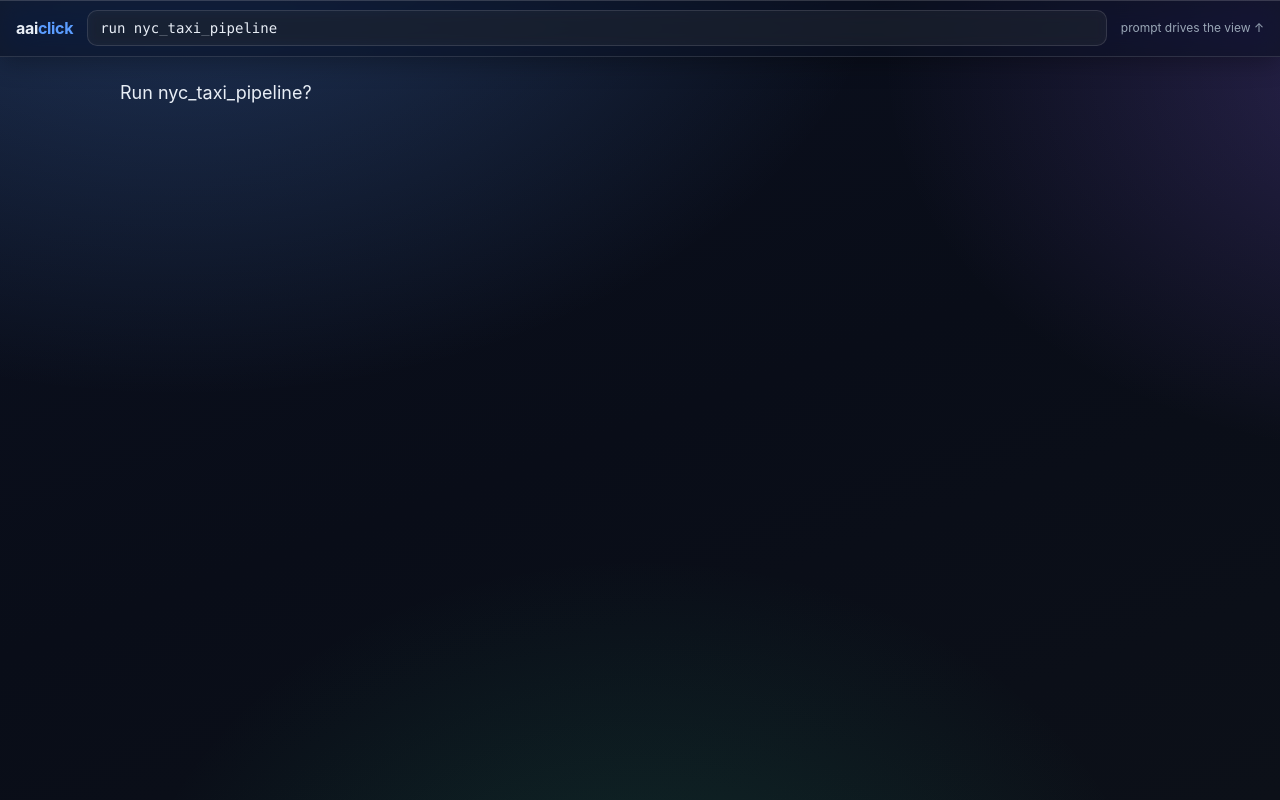
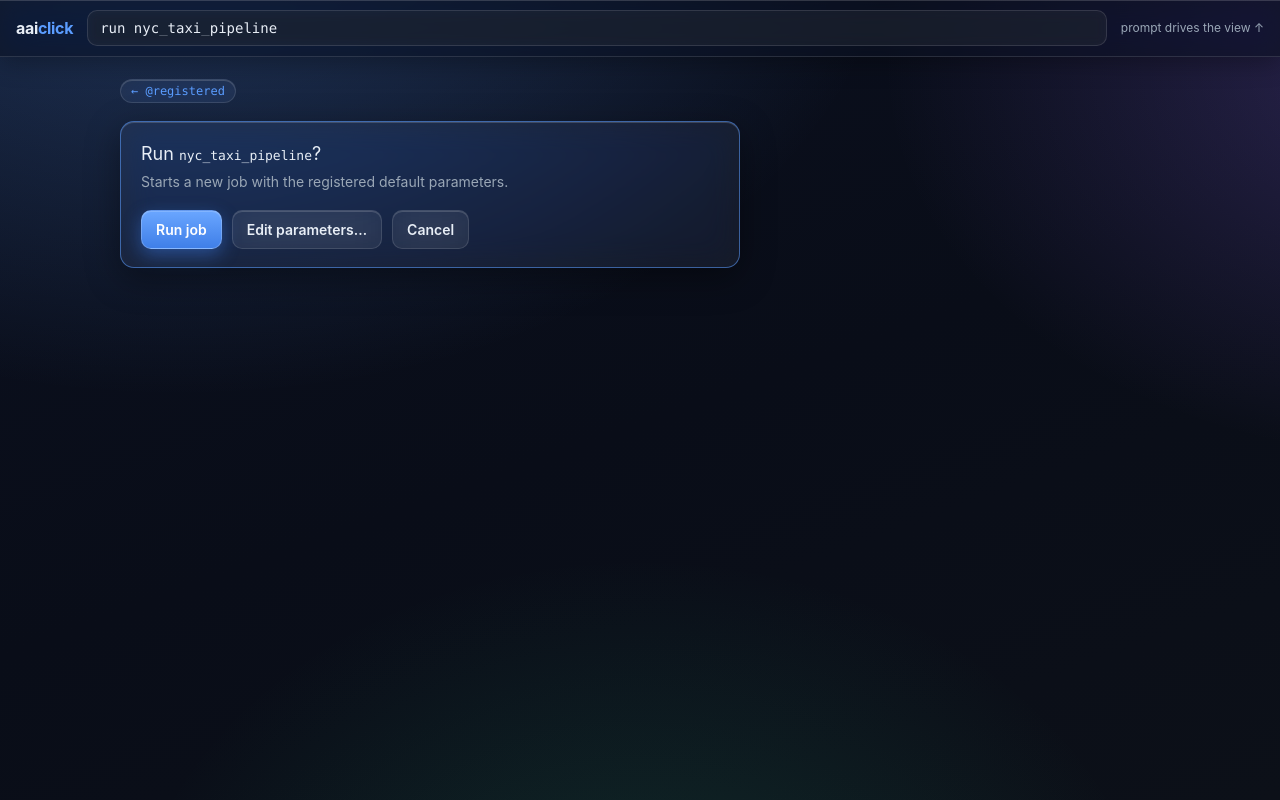
Before and after one commit to kolodkin/aaiclick, a React (Vite) app: page / in a window 1280 px wide. Both pictures are taken after a click on the element 640 px from the left and 506 px from the top of the page. Built offline with nearby package versions, Linux system fonts and the light colour scheme.

Commit message:
feat(ui): implement run confirm and run form views

```diff
--- /dev/null
+++ b/src/views/RunConfirm.tsx
@@ -0,0 +1,43 @@
+import { useRunJob } from "../api/hooks";
+import { Chips } from "../components/Chips";
+import { Panel } from "../components/Panel";
+import { useToast } from "../components/Toast";
+
+export function RunConfirm({ name, onPrompt }: { name: string; onPrompt: (v: string) => void }) {
+  const run = useRunJob();
+  const toast = useToast();
+  const onRun = () =>
+    run.mutate(
+      { name },
+      {
+        onSuccess: (job) => {
+          toast(`Started ${name} — job #${job.id}`);
+          onPrompt(`@job ${name}`);
+        },
+        onError: (e) => toast(`Run failed: ${e.message}`),
+      },
+    );
+
+  return (
+    <>
+      <Chips chips={[{ label: "← @registered", cmd: "@registered" }]} onPrompt={onPrompt} />
+      <Panel className="confirm info">
+        <h2>
+          Run <span className="mono">{name}</span>?
+        </h2>
+        <p className="sub">Starts a new job with the registered default parameters.</p>
+        <div className="form-actions">
+          <button className="btn btn-primary" disabled={run.isPending} onClick={onRun}>
+            Run job
+          </button>
+          <button className="btn" onClick={() => onPrompt(`run ${name} ?`)}>
+            Edit parameters…
+          </button>
+          <button className="btn" onClick={() => onPrompt("@registered")}>
+            Cancel
+          </button>
+        </div>
+      </Panel>
+    </>
+  );
+}
--- /dev/null
+++ b/src/views/RunForm.tsx
@@ -0,0 +1,66 @@
+import { useState } from "react";
+import { useRunJob } from "../api/hooks";
+import { Chips } from "../components/Chips";
+import { Panel } from "../components/Panel";
+import { useToast } from "../components/Toast";
+
+export function RunForm({ name, onPrompt }: { name: string; onPrompt: (v: string) => void }) {
+  const run = useRunJob();
+  const toast = useToast();
+  const [kwargs, setKwargs] = useState("{}");
+  const [preservation, setPreservation] = useState("");
+
+  const onRun = () => {
+    let parsed: Record<string, unknown>;
+    try {
+      parsed = JSON.parse(kwargs || "{}");
+    } catch {
+      toast("kwargs is not valid JSON");
+      return;
+    }
+    run.mutate(
+      { name, kwargs: parsed, preservation_mode: preservation || null },
+      {
+        onSuccess: (job) => {
+          toast(`Started ${name} — job #${job.id}`);
+          onPrompt(`@job ${name}`);
+        },
+        onError: (e) => toast(`Run failed: ${e.message}`),
+      },
+    );
+  };
+
+  return (
+    <>
+      <Chips chips={[{ label: "← @registered", cmd: "@registered" }]} onPrompt={onPrompt} />
+      <Panel>
+        <h2>
+          Run <span className="mono">{name}</span>
+        </h2>
+        <p className="sub">POST /api/v0/jobs:run — edit parameters before launching.</p>
+        <div className="field">
+          <label>
+            kwargs <span className="help">— JSON passed to the job entrypoint</span>
+          </label>
+          <textarea rows={5} value={kwargs} onChange={(e) => setKwargs(e.target.value)} />
+        </div>
+        <div className="field">
+          <label>Preservation mode</label>
+          <select value={preservation} onChange={(e) => setPreservation(e.target.value)}>
+            <option value="">(registered default)</option>
+            <option value="NONE">NONE</option>
+            <option value="TEMP_NAMED">TEMP_NAMED</option>
+          </select>
+        </div>
+        <div className="form-actions">
+          <button className="btn btn-primary" disabled={run.isPending} onClick={onRun}>
+            Run job
+          </button>
+          <button className="btn" onClick={() => onPrompt("@registered")}>
+            Cancel
+          </button>
+        </div>
+      </Panel>
+    </>
+  );
+}
--- a/src/views/index.tsx
+++ b/src/views/index.tsx
@@ -3,14 +3,8 @@ export { Jobs } from "./Jobs";
 export { JobDetail } from "./JobDetail";
 export { TaskDetail } from "./TaskDetail";
 export { Registered } from "./Registered";
-export function RunConfirm({ name, onPrompt }: { name: string; onPrompt: (v: string) => void }) {
-  void onPrompt;
-  return <h2>Run {name}?</h2>;
-}
-export function RunForm({ name, onPrompt }: { name: string; onPrompt: (v: string) => void }) {
-  void onPrompt;
-  return <h2>Run {name}</h2>;
-}
+export { RunConfirm } from "./RunConfirm";
+export { RunForm } from "./RunForm";
 export function RegisterForm({ name, onPrompt }: { name: string; onPrompt: (v: string) => void }) {
   void onPrompt;
   return <h2>Register {name}</h2>;
```
